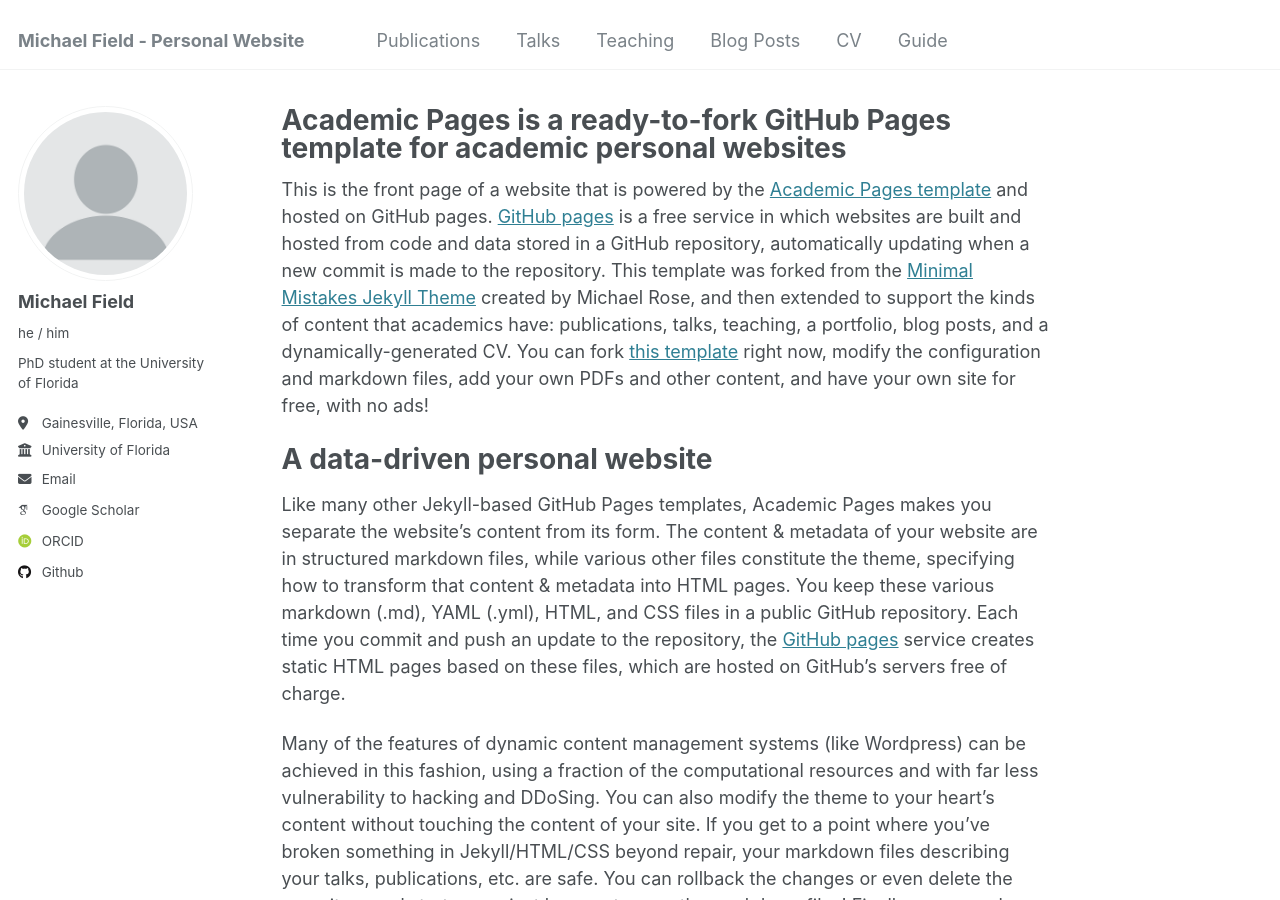
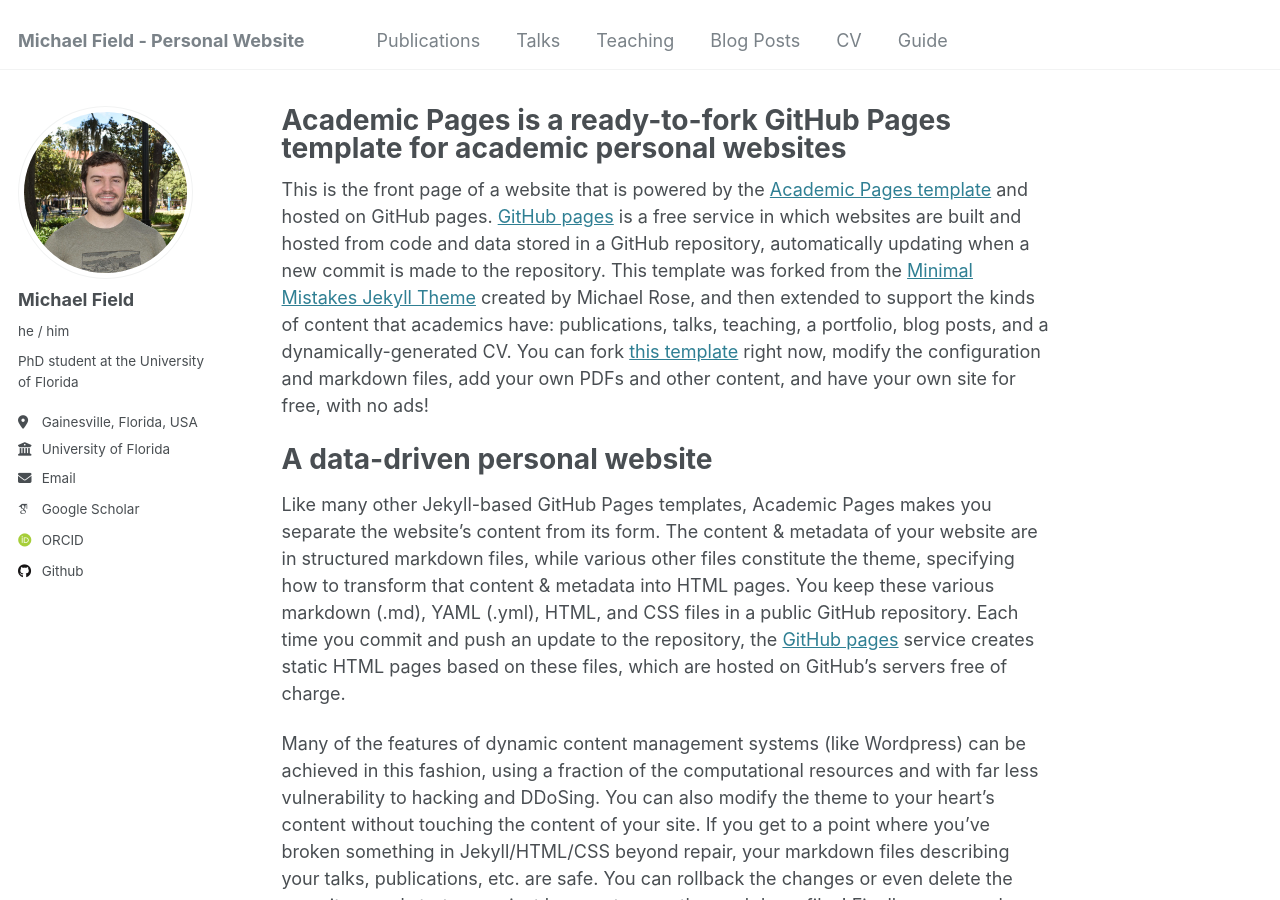
Before and after one commit to mjfield2/mjfield2.github.io, a Jekyll site: the page built from _pages/about.md, in a window 1280 px wide and 900 px high. Built offline with Jekyll 4.4.1, drawn with Linux system fonts in a browser that asks for light colours; some web fonts are replaced.

Commit message:
update headshot

```diff
--- a/_config.yml
+++ b/_config.yml
@@ -21,7 +21,7 @@ repository               : "https://github.com/mjfield2/michaelfield.github.io"
 #               Additional customization can be done by editing /_includes/author-profile.html
 author:
   # Biographic information
-  avatar           : "profile.png"
+  avatar           : "my_headshot.jpg"
   name             : "Michael Field"
   pronouns         : "he / him"
   bio              : "PhD student at the University of Florida"
```
Also changed, not shown: images/my_headshot.jpg (added).
